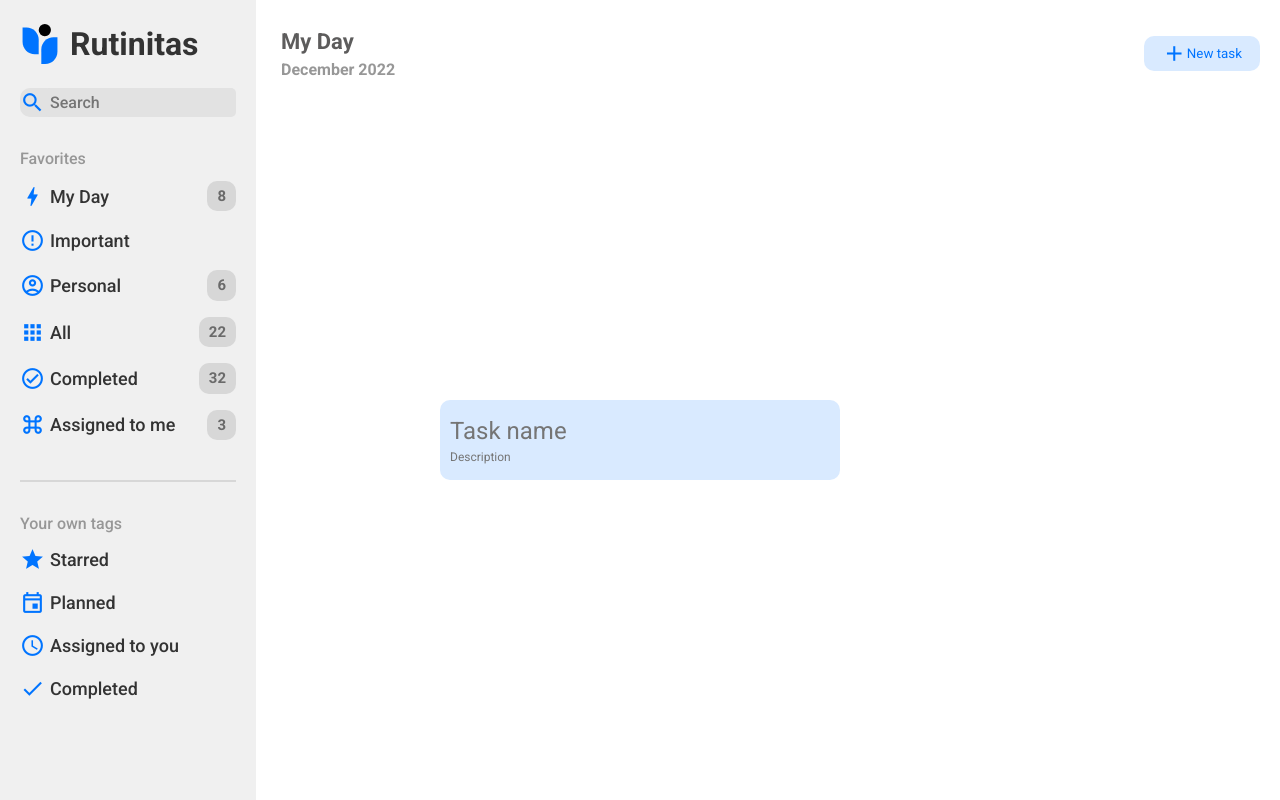
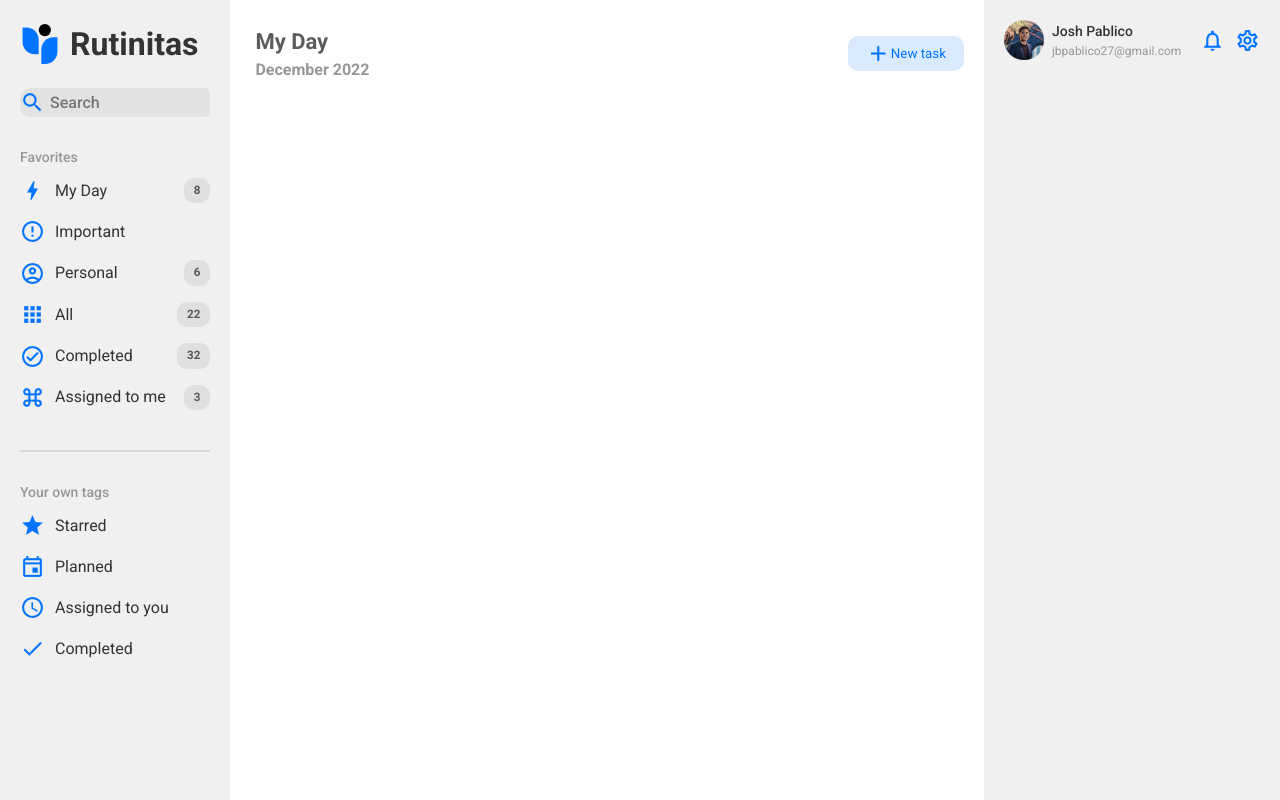
Before and after one commit to jpablico/TodoList, a website built with webpack: page dist/index.html in a window 1280 px wide. Built offline with nearby package versions, Linux system fonts and the light colour scheme.

Commit message:
HTML and SCSS - Side wrapper

```diff
--- a/src/style.scss
+++ b/src/style.scss
@@ -142,7 +142,7 @@ body {
   @include flex(column, space-between, start);
   background-color: $background-color;
   padding: 20px;
-  width: 20vw;
+  width: 18vw;
 
   .logo-title-wrapper {
     @include flex(row, flex-start, center);
@@ -180,7 +180,7 @@ body {
     padding: 20px 0;
 
     .nav-title {
-      font-size: 16px;
+      font-size: 14px;
       font-weight: 500;
       color: #979797;
       margin: 10px 0;
@@ -199,11 +199,11 @@ body {
 
         .nav-link {
           @include flex(row, flex-start, center);
-          gap: 5px;
+          gap: 10px;
           text-decoration: none;
           color: #333;
-          font-size: 18px;
-          font-weight: 500;
+          font-size: 16px;
+          font-weight: 400;
           transition: color 0.3s ease;
 
           &:hover {
@@ -212,10 +212,10 @@ body {
         }
 
         .task-amount {
-          background-color: #d7d7d7;
-          font-size: 18px;
+          background-color: #dfdfdf;
+          font-size: 14px;
           font-weight: 400;
-          color: #6a6a6a;
+          color: #575757;;
           padding: 4px 10px;
           border-radius: 10px;
         }
@@ -224,7 +224,7 @@ body {
   }
 }
 
-hr {
+.hr-break {
   margin-top: 20px;;
   width: 100%;
   border: 1px solid #d7d7d7;
@@ -280,8 +280,51 @@ hr {
   }
 }
 
+.side-wrapper {
+  padding: 20px;
+
+  .user-account {
+    @include flex(row, space-between, center);
+    width: 20vw;
+    gap: 5px;
+
+    .user-container {
+      @include flex(row, center, center);
+
+      .user-profile {
+        width: 40px;
+        border-radius: 50px
+      }
+        .user-account-info {
+          padding-left: 8px;
+          gap: 1px;
+
+          .user-name {
+            font-size: 14px;
+            font-weight: 500;
+          }
+
+          .user-email {
+            font-size: 12px;
+            font-weight: 400;
+            color: #979797;
+          }
+      }
+    }
+
+    .user-notifications-settings-container {
+      @include flex(row, center, center);
+      gap: 10px;
+    }
+  }
+}
+
+
+
+
 #dialog-modal {
-  @include flex(column, center, center);
+  display: none;
+  //@include flex(column, center, center);
   width: 400px;
   height: 80px;
   top: 50%;
@@ -301,6 +344,16 @@ hr {
       outline: none;
     }
 
+  .dialog-hr {
+    width: 100%;
+    border: 1px solid #d7d7d7;
+  }
+
+  .task-buttons-wrapper {
+    @include flex(row, center, space-between);
+  }
+
+  //Input css
   .input-task {
     font-size: 24px;
   }
```
Also changed, not shown: dist/index.html, dist/main.css. Lines whose indentation alone changed are shown as unchanged.
